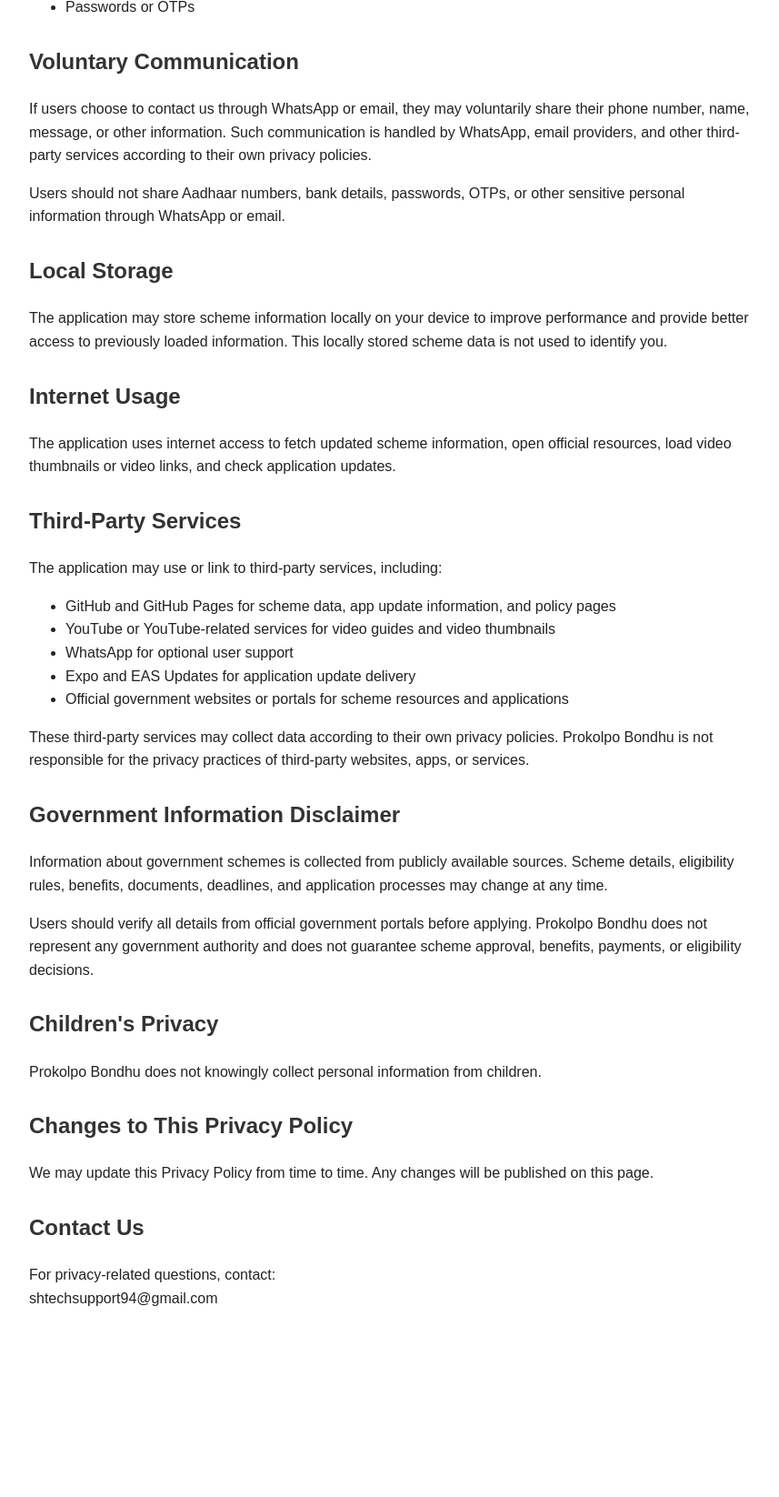
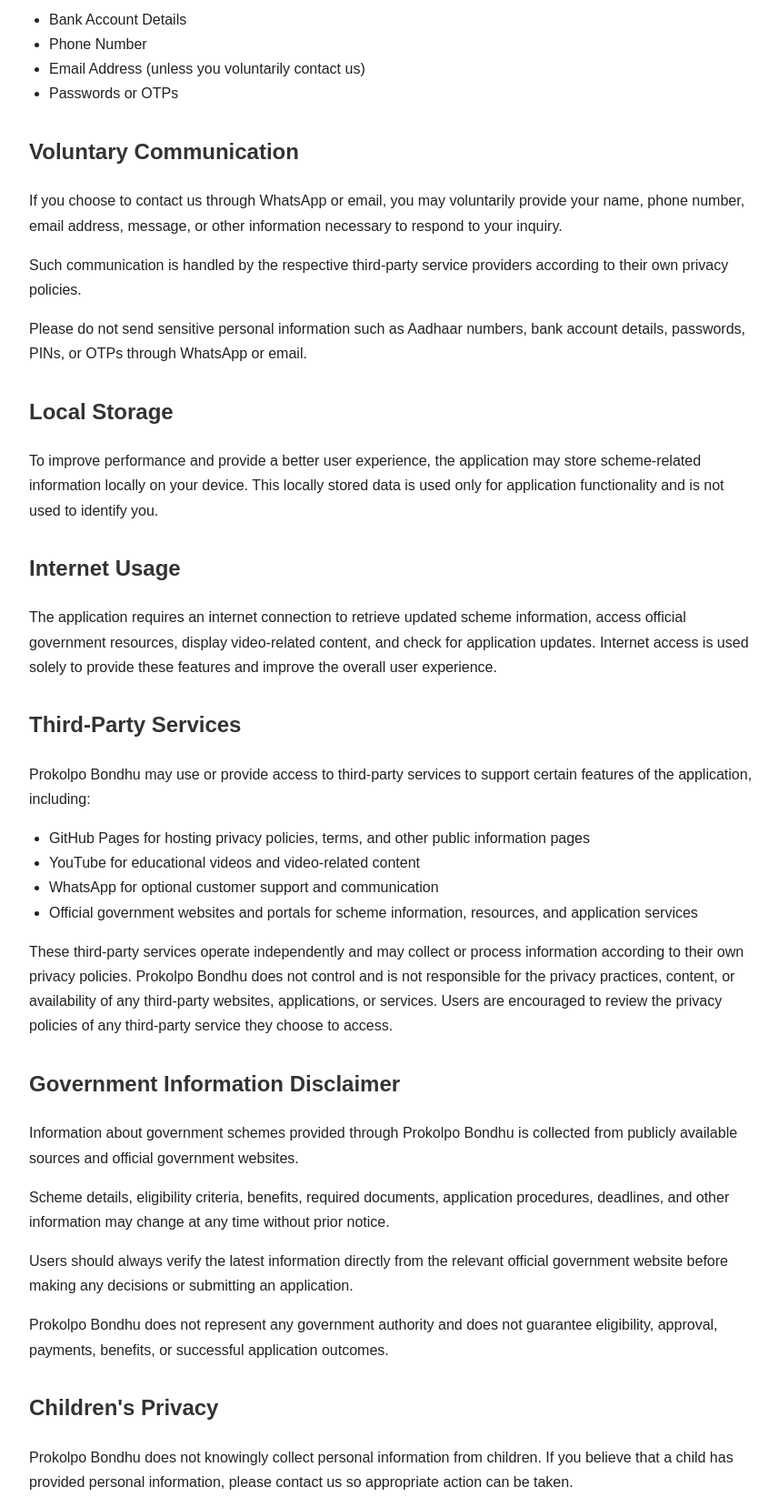
Before and after one commit to 26pritamance4/prokolpo-data, a plain HTML site: page docs/privacy-policy.html in a window 1280 px wide. Shown: the part 558-2204 px from the top of the page at 91% size, without its empty margins (208-1065 px from the left). Before the commit the page ends 2035 px from the top, so only its background shows below. Drawn offline with Linux system fonts and the light colour scheme.

Commit message:
Update privacy-policy.html

````diff
--- a/docs/privacy-policy.html
+++ b/docs/privacy-policy.html
@@ -1,122 +1,201 @@
+```html
 <!DOCTYPE html>
 <html lang="en">
 
 <head>
+  <meta charset="UTF-8">
+  <meta name="viewport" content="width=device-width, initial-scale=1.0">
   <title>Prokolpo Bondhu Privacy Policy</title>
-  <meta name="viewport" content="width=device-width, initial-scale=1">
-  <meta charset="UTF-8">
+
   <style>
     body {
       font-family: Arial, sans-serif;
-      line-height: 1.6;
+      line-height: 1.7;
       padding: 20px;
       max-width: 800px;
       margin: auto;
       color: #222;
+      background: #fff;
     }
 
     h1 {
       color: #0E7C47;
+      border-bottom: 2px solid #0E7C47;
+      padding-bottom: 10px;
     }
 
     h2 {
       color: #333;
-      margin-top: 28px;
+      margin-top: 30px;
+    }
+
+    ul {
+      padding-left: 22px;
+    }
+
+    footer {
+      margin-top: 40px;
+      padding-top: 20px;
+      border-top: 1px solid #ddd;
+      color: #666;
+      font-size: 14px;
     }
   </style>
 </head>
 
 <body>
+
   <h1>Prokolpo Bondhu Privacy Policy</h1>
 
   <h2>Introduction</h2>
+
   <p>
-    Prokolpo Bondhu is an independent information application that provides information about government schemes,
-    eligibility criteria, required documents, official resources, and related video guides.
+    Prokolpo Bondhu is an independent information application that provides
+    information about government schemes, eligibility criteria, required
+    documents, official resources, and related educational video guides.
   </p>
+
   <p>
-    Prokolpo Bondhu is not an official government application and is not affiliated with, endorsed by, or operated by
-    any government department, agency, or public authority.
+    Prokolpo Bondhu is <strong>not</strong> an official government application
+    and is <strong>not affiliated with, endorsed by, sponsored by, or operated
+    by</strong> any government department, ministry, agency, or public authority.
   </p>
 
   <h2>Information We Collect</h2>
+
   <p>
-    Prokolpo Bondhu does not collect personally identifiable information directly through the app, such as:
+    Prokolpo Bondhu does not collect personally identifiable information
+    directly through the application, including:
   </p>
+
   <ul>
     <li>Name</li>
     <li>Address</li>
-    <li>Aadhaar number</li>
-    <li>Bank details</li>
-    <li>Phone number</li>
+    <li>Aadhaar Number</li>
+    <li>Bank Account Details</li>
+    <li>Phone Number</li>
+    <li>Email Address (unless you voluntarily contact us)</li>
     <li>Passwords or OTPs</li>
   </ul>
 
   <h2>Voluntary Communication</h2>
+
   <p>
-    If users choose to contact us through WhatsApp or email, they may voluntarily share their phone number, name,
-    message, or other information. Such communication is handled by WhatsApp, email providers, and other third-party
-    services according to their own privacy policies.
+    If you choose to contact us through WhatsApp or email, you may voluntarily
+    provide your name, phone number, email address, message, or other
+    information necessary to respond to your inquiry.
   </p>
+
   <p>
-    Users should not share Aadhaar numbers, bank details, passwords, OTPs, or other sensitive personal information
-    through WhatsApp or email.
+    Such communication is handled by the respective third-party service
+    providers according to their own privacy policies.
+  </p>
+
+  <p>
+    Please do not send sensitive personal information such as Aadhaar numbers,
+    bank account details, passwords, PINs, or OTPs through WhatsApp or email.
   </p>
 
   <h2>Local Storage</h2>
+
   <p>
-    The application may store scheme information locally on your device to improve performance and provide better access
-    to previously loaded information. This locally stored scheme data is not used to identify you.
+    To improve performance and provide a better user experience, the application
+    may store scheme-related information locally on your device. This locally
+    stored data is used only for application functionality and is not used to
+    identify you.
   </p>
 
   <h2>Internet Usage</h2>
+
   <p>
-    The application uses internet access to fetch updated scheme information, open official resources, load video
-    thumbnails or video links, and check application updates.
+    The application requires an internet connection to retrieve updated scheme
+    information, access official government resources, display video-related
+    content, and check for application updates. Internet access is used solely
+    to provide these features and improve the overall user experience.
   </p>
 
   <h2>Third-Party Services</h2>
+
   <p>
-    The application may use or link to third-party services, including:
+    Prokolpo Bondhu may use or provide access to third-party services to support
+    certain features of the application, including:
   </p>
+
   <ul>
-    <li>GitHub and GitHub Pages for scheme data, app update information, and policy pages</li>
-    <li>YouTube or YouTube-related services for video guides and video thumbnails</li>
-    <li>WhatsApp for optional user support</li>
-    <li>Expo and EAS Updates for application update delivery</li>
-    <li>Official government websites or portals for scheme resources and applications</li>
+    <li>GitHub Pages for hosting privacy policies, terms, and other public information pages</li>
+    <li>YouTube for educational videos and video-related content</li>
+    <li>WhatsApp for optional customer support and communication</li>
+    <li>Official government websites and portals for scheme information, resources, and application services</li>
   </ul>
+
   <p>
-    These third-party services may collect data according to their own privacy policies. Prokolpo Bondhu is not
-    responsible for the privacy practices of third-party websites, apps, or services.
+    These third-party services operate independently and may collect or process
+    information according to their own privacy policies. Prokolpo Bondhu does
+    not control and is not responsible for the privacy practices, content, or
+    availability of any third-party websites, applications, or services. Users
+    are encouraged to review the privacy policies of any third-party service
+    they choose to access.
   </p>
 
   <h2>Government Information Disclaimer</h2>
+
   <p>
-    Information about government schemes is collected from publicly available sources. Scheme details, eligibility rules,
-    benefits, documents, deadlines, and application processes may change at any time.
+    Information about government schemes provided through Prokolpo Bondhu is
+    collected from publicly available sources and official government websites.
   </p>
+
   <p>
-    Users should verify all details from official government portals before applying. Prokolpo Bondhu does not represent
-    any government authority and does not guarantee scheme approval, benefits, payments, or eligibility decisions.
+    Scheme details, eligibility criteria, benefits, required documents,
+    application procedures, deadlines, and other information may change at any
+    time without prior notice.
+  </p>
+
+  <p>
+    Users should always verify the latest information directly from the relevant
+    official government website before making any decisions or submitting an
+    application.
+  </p>
+
+  <p>
+    Prokolpo Bondhu does not represent any government authority and does not
+    guarantee eligibility, approval, payments, benefits, or successful
+    application outcomes.
   </p>
 
   <h2>Children's Privacy</h2>
+
   <p>
-    Prokolpo Bondhu does not knowingly collect personal information from children.
+    Prokolpo Bondhu does not knowingly collect personal information from
+    children. If you believe that a child has provided personal information,
+    please contact us so appropriate action can be taken.
   </p>
 
   <h2>Changes to This Privacy Policy</h2>
+
   <p>
-    We may update this Privacy Policy from time to time. Any changes will be published on this page.
+    We may update this Privacy Policy from time to time. Any changes will be
+    published on this page with an updated effective date. Continued use of the
+    application after changes become effective constitutes acceptance of the
+    revised Privacy Policy.
   </p>
 
   <h2>Contact Us</h2>
+
   <p>
-    For privacy-related questions, contact:
-    <br>
+    If you have any questions, concerns, or requests regarding this Privacy
+    Policy, please contact us at:
+  </p>
+
+  <p>
+    <strong>Email:</strong><br>
     shtechsupport94@gmail.com
   </p>
+
+  <footer>
+    © 2026 Prokolpo Bondhu. All rights reserved.
+  </footer>
+
 </body>
 
 </html>
+```
````
